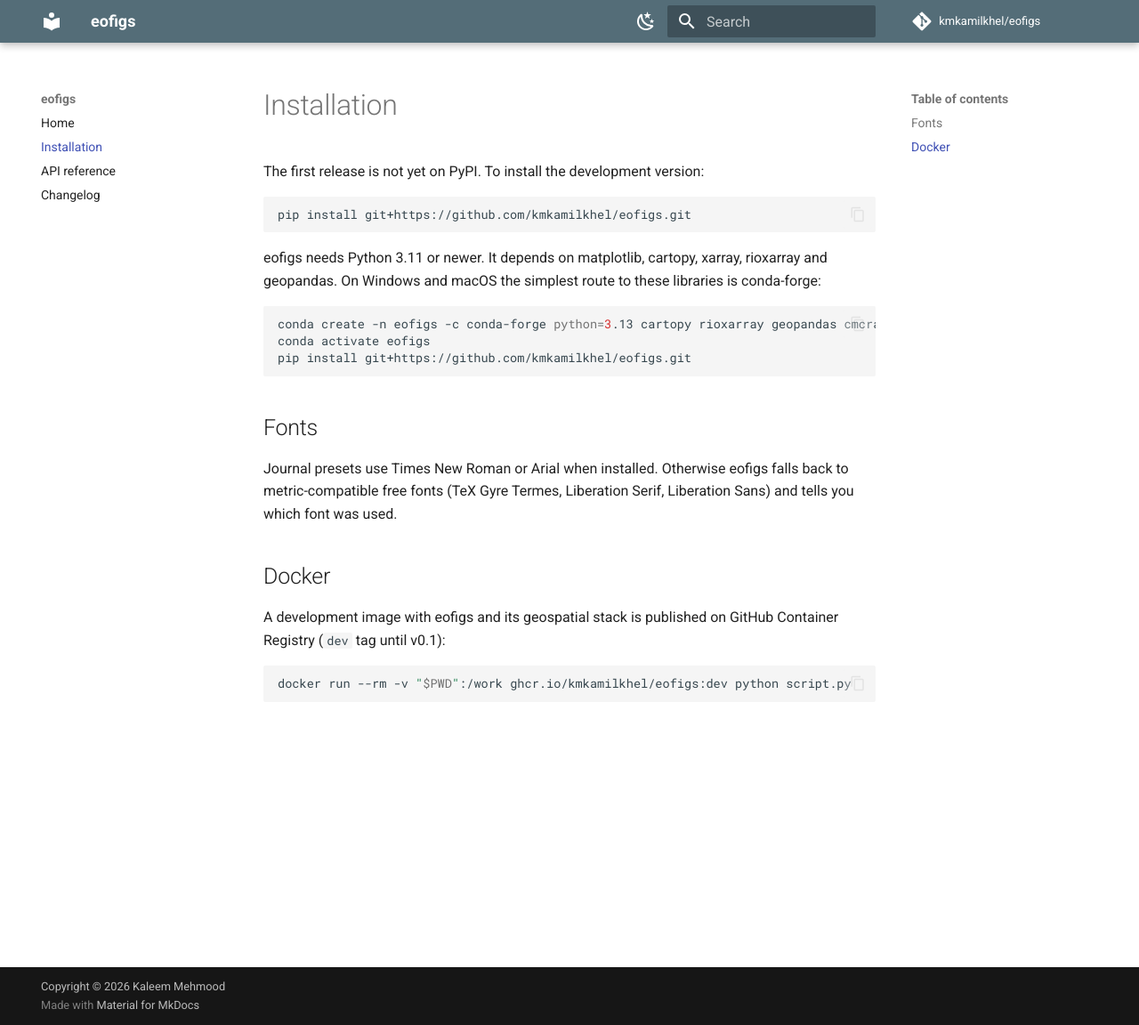
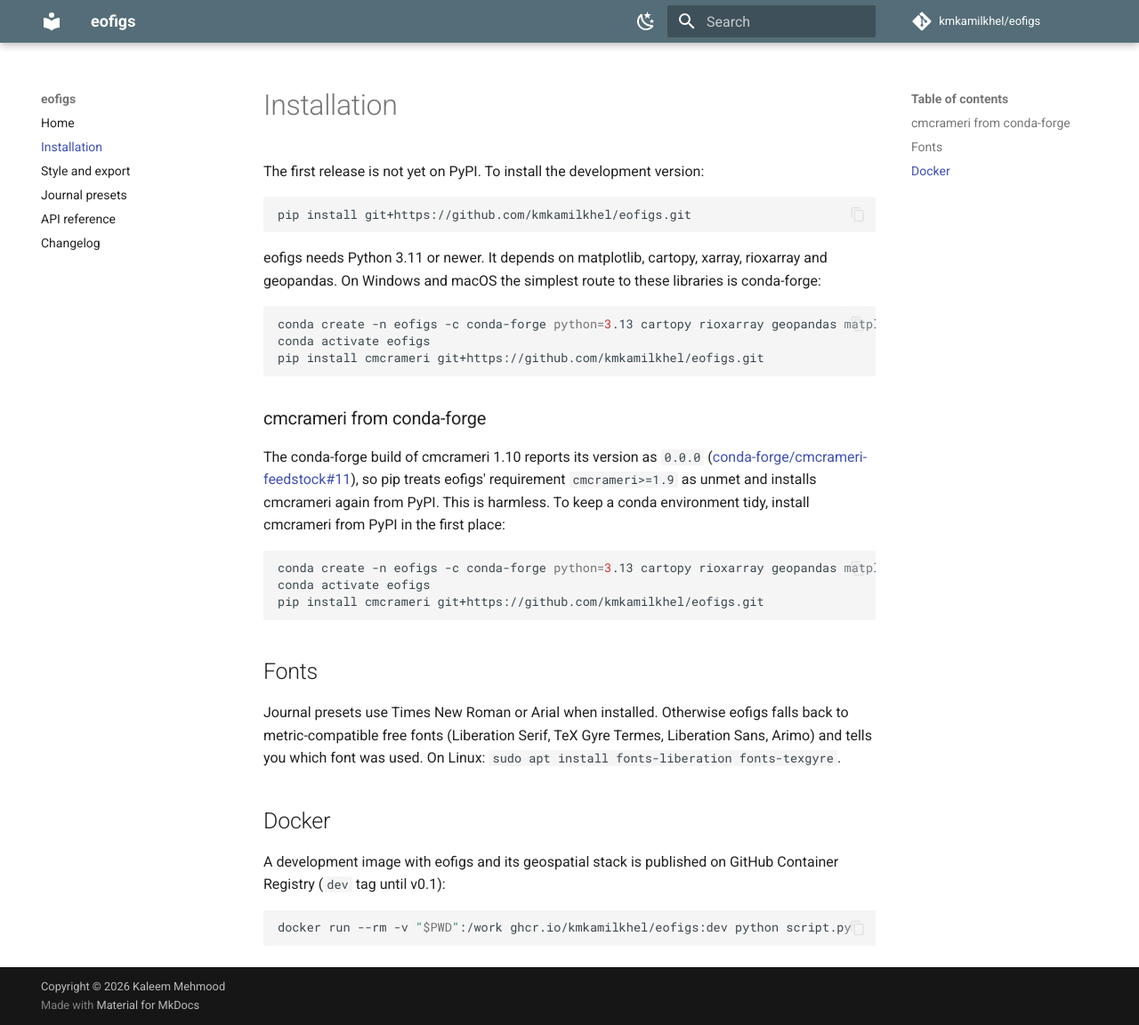
Before and after one commit to kmkamilkhel/eofigs, an MkDocs documentation site: the page built from docs/installation.md, in a window 1280 px wide and 1152 px high. Shown: the whole window at 89% size. Built offline with MkDocs 1.6.1 and Material for MkDocs 9.7.7, drawn with Linux system fonts in a browser that asks for light colours; comment, search, counter and statistics services are not loaded.

Commit message:
Document styles, export and journal presets

````diff
--- a/docs/installation.md
+++ b/docs/installation.md
@@ -10,16 +10,30 @@ eofigs needs Python 3.11 or newer. It depends on matplotlib, cartopy, xarray, ri
 geopandas. On Windows and macOS the simplest route to these libraries is conda-forge:
 
 ```bash
-conda create -n eofigs -c conda-forge python=3.13 cartopy rioxarray geopandas cmcrameri matplotlib-scalebar
+conda create -n eofigs -c conda-forge python=3.13 cartopy rioxarray geopandas matplotlib-scalebar
 conda activate eofigs
-pip install git+https://github.com/kmkamilkhel/eofigs.git
+pip install cmcrameri git+https://github.com/kmkamilkhel/eofigs.git
+```
+
+### cmcrameri from conda-forge
+
+The conda-forge build of cmcrameri 1.10 reports its version as `0.0.0`
+([conda-forge/cmcrameri-feedstock#11](https://github.com/conda-forge/cmcrameri-feedstock/issues/11)),
+so pip treats eofigs' requirement `cmcrameri>=1.9` as unmet and installs cmcrameri again from
+PyPI. This is harmless. To keep a conda environment tidy, install cmcrameri from PyPI in the
+first place:
+
+```bash
+conda create -n eofigs -c conda-forge python=3.13 cartopy rioxarray geopandas matplotlib-scalebar
+conda activate eofigs
+pip install cmcrameri git+https://github.com/kmkamilkhel/eofigs.git
 ```
 
 ## Fonts
 
 Journal presets use Times New Roman or Arial when installed. Otherwise eofigs falls back to
-metric-compatible free fonts (TeX Gyre Termes, Liberation Serif, Liberation Sans) and tells you
-which font was used.
+metric-compatible free fonts (Liberation Serif, TeX Gyre Termes, Liberation Sans, Arimo) and
+tells you which font was used. On Linux: `sudo apt install fonts-liberation fonts-texgyre`.
 
 ## Docker
 
--- a/mkdocs.yml
+++ b/mkdocs.yml
@@ -27,6 +27,8 @@ theme:
 nav:
   - Home: index.md
   - Installation: installation.md
+  - Style and export: style-and-export.md
+  - Journal presets: journals.md
   - API reference: api.md
   - Changelog: changelog.md
 
````
Also changed, not shown: CHANGELOG.md (+13 -0 lines), README.md (+4 -0 lines), docs/api.md (+20 -2 lines), docs/journals.md (added, +27 -0 lines), docs/scripts/style_export_example.py (added, +39 -0 lines), docs/style-and-export.md (added, +93 -0 lines), docs/assets/style_export_example.png (added), 1 other file.
